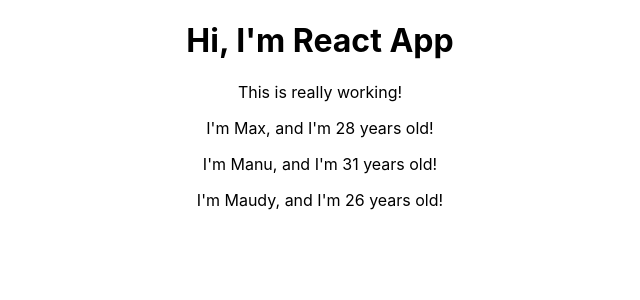
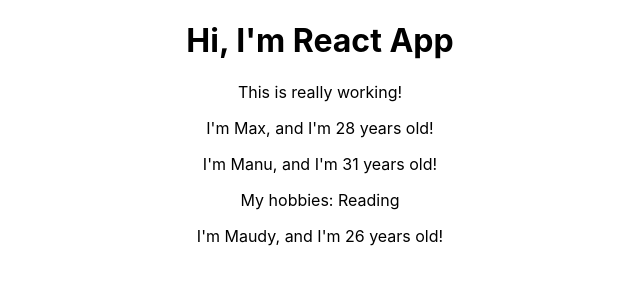
Before and after one commit to mariorizki/react-practice, a React (Create React App) app in the folder 1-basic/: page / in a window 1280 px wide. Shown: the top 300 px of the page, without its empty margins (320-960 px from the left). Built offline with nearby package versions, Linux system fonts and the light colour scheme.

Commit message:
learn passing props children

```diff
--- a/1-basic/src/App.js
+++ b/1-basic/src/App.js
@@ -13,7 +13,9 @@
         <h1>Hi, I'm React App</h1>
         <p>This is really working!</p>
         <Person name="Max" age={28} />
-        <Person name="Manu" age={31} />
+        <Person name="Manu" age={31}>
+          My hobbies: Reading
+        </Person>
         <Person name="Maudy" age={26} />
       </div>
     );
--- a/1-basic/src/components/Person.js
+++ b/1-basic/src/components/Person.js
@@ -2,9 +2,12 @@
 
 const Person = props => {
   return (
-    <p>
-      I'm {props.name}, and I'm {props.age} years old!
-    </p>
+    <div>
+      <p>
+        I'm {props.name}, and I'm {props.age} years old!
+      </p>
+      <p>{props.children}</p>
+    </div>
   );
 };
 
```
